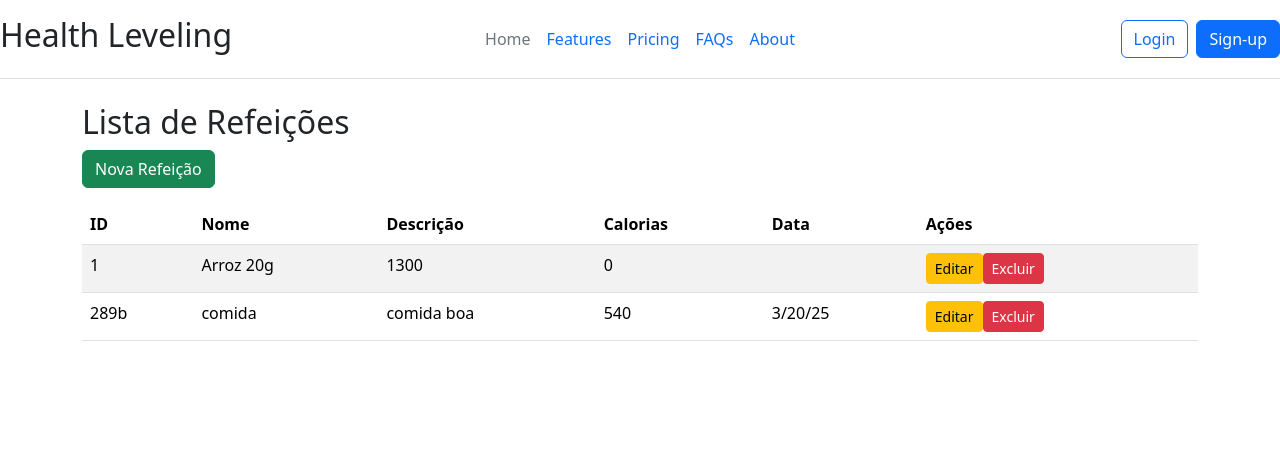
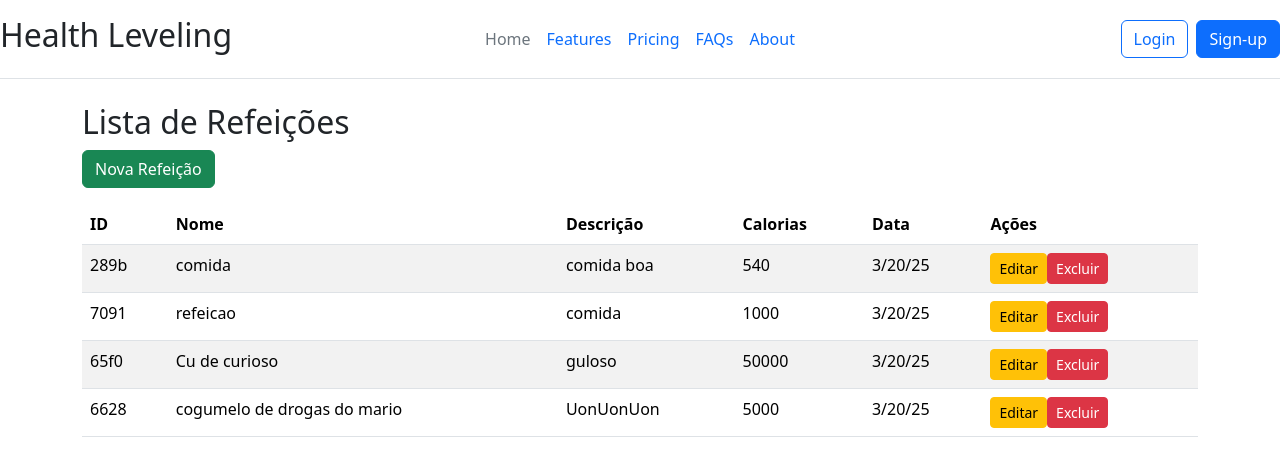
Before and after one commit to DevOps-Uniamerica/health-management-application, an Angular app in the folder interface/: page /refeicoes in a window 1280 px wide. Shown: the top 476 px of the page. Built offline with nearby package versions, Linux system fonts and the light colour scheme; data requests are answered from the project's data file.

Commit message:
adicionando pontos no usuario se bater a meta de alimentação, e vinculando no usuario 1

```diff
--- a/interface/public/db.json
+++ b/interface/public/db.json
@@ -3,6 +3,19 @@
     {
       "id": "1",
       "nome": "Fred P. P.",
+      "pontos": 10,
+      "metaAtividade": 0,
+      "metaAlimentação": 0,
+      "produtos": [],
+      "atividades": [],
+      "refeicoes": [
+        "65f0",
+        "6628"
+      ]
+    },
+    {
+      "id": "2",
+      "nome": "Andrei Mai Velasco",
       "pontos": 0,
       "metaAtividade": 0,
       "metaAlimentação": 0,
@@ -43,18 +56,32 @@
   ],
   "refeicoes": [
     {
-      "id": "1",
-      "nome": "Arroz 20g",
-      "descricao": 1300,
-      "calorias": 0,
-      "data": null
-    },
-    {
       "id": "289b",
       "nome": "comida",
       "descricao": "comida boa",
       "calorias": 540,
       "data": "2025-03-20T00:00:00.000Z"
+    },
+    {
+      "id": "7091",
+      "nome": "refeicao",
+      "descricao": "comida",
+      "calorias": 1000,
+      "data": "2025-03-20T00:00:00.000Z"
+    },
+    {
+      "id": "65f0",
+      "nome": "Cu de curioso",
+      "descricao": "guloso",
+      "calorias": 50000,
+      "data": "2025-03-20T00:00:00.000Z"
+    },
+    {
+      "id": "6628",
+      "nome": "cogumelo de drogas do mario",
+      "descricao": "UonUonUon",
+      "calorias": 5000,
+      "data": "2025-03-20T00:00:00.000Z"
     }
   ]
 }
--- a/interface/src/app/component/refeicao-form/refeicao-form.component.ts
+++ b/interface/src/app/component/refeicao-form/refeicao-form.component.ts
@@ -3,6 +3,7 @@ import { FormBuilder, FormGroup, Validators, ReactiveFormsModule } from '@angula
 import { Router } from '@angular/router';
 import { CommonModule } from '@angular/common';
 import { RefeicaoService } from '../../service/refeicao-service.service';
+import { UsuarioService } from '../../service/usuario.service';
 
 @Component({
   selector: 'app-refeicao-form',
@@ -39,6 +40,7 @@ export class RefeicaoFormComponent {
   constructor(
     private fb: FormBuilder,
     private refeicaoService: RefeicaoService,
+    private usuarioService: UsuarioService,
     private router: Router
   ) {
     this.refeicaoForm = this.fb.group({
@@ -54,10 +56,25 @@ export class RefeicaoFormComponent {
       const refeicao = this.refeicaoForm.value;
       // Converter a string da data para um objeto Date
       refeicao.data = new Date(refeicao.data);
-      this.refeicaoService.create(refeicao).subscribe(() => {
-        // Após salvar, redireciona para a lista de refeições
-        this.router.navigate(['/refeicoes']);
+
+      // Cria a refeição
+      this.refeicaoService.create(refeicao).subscribe((novaRefeicao: any) => {
+        // Após criar a refeição, busca o usuário com id 1
+        this.usuarioService.getUser().subscribe(user => {
+          // Verifica se as calorias são iguais ou superiores à meta de alimentação
+          if (refeicao.calorias >= user.metaAlimentação) {
+            user.pontos += 10; // Adiciona 10 pontos
+          }
+          // Adiciona o id da nova refeição ao array de refeições do usuário
+          user.refeicoes.push(novaRefeicao.id);
+          // Atualiza o usuário no banco de dados
+          this.usuarioService.update(user).subscribe(() => {
+            // Redireciona para a lista de refeições
+            this.router.navigate(['/refeicoes']);
+          });
+        });
       });
     }
   }
+
 }
```
